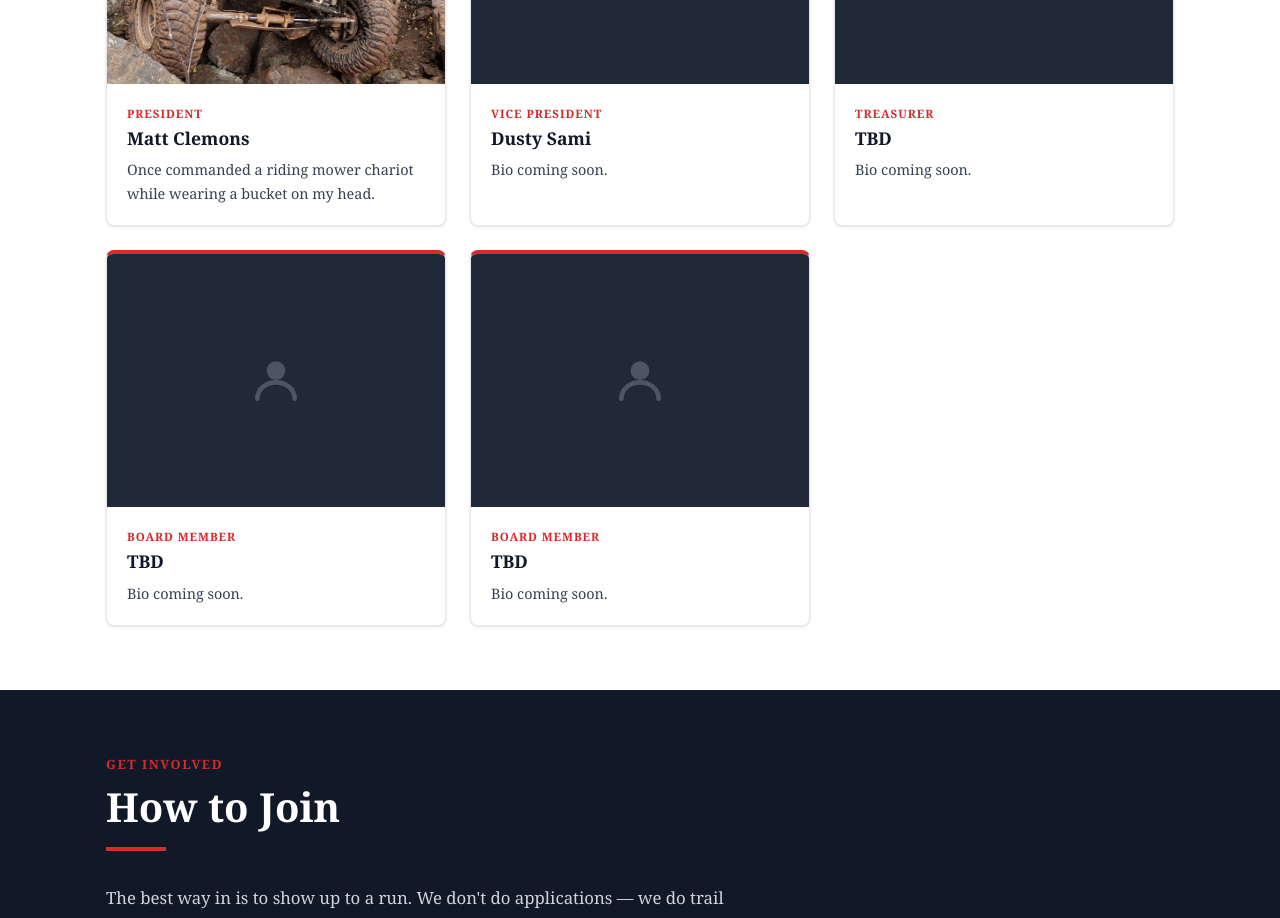
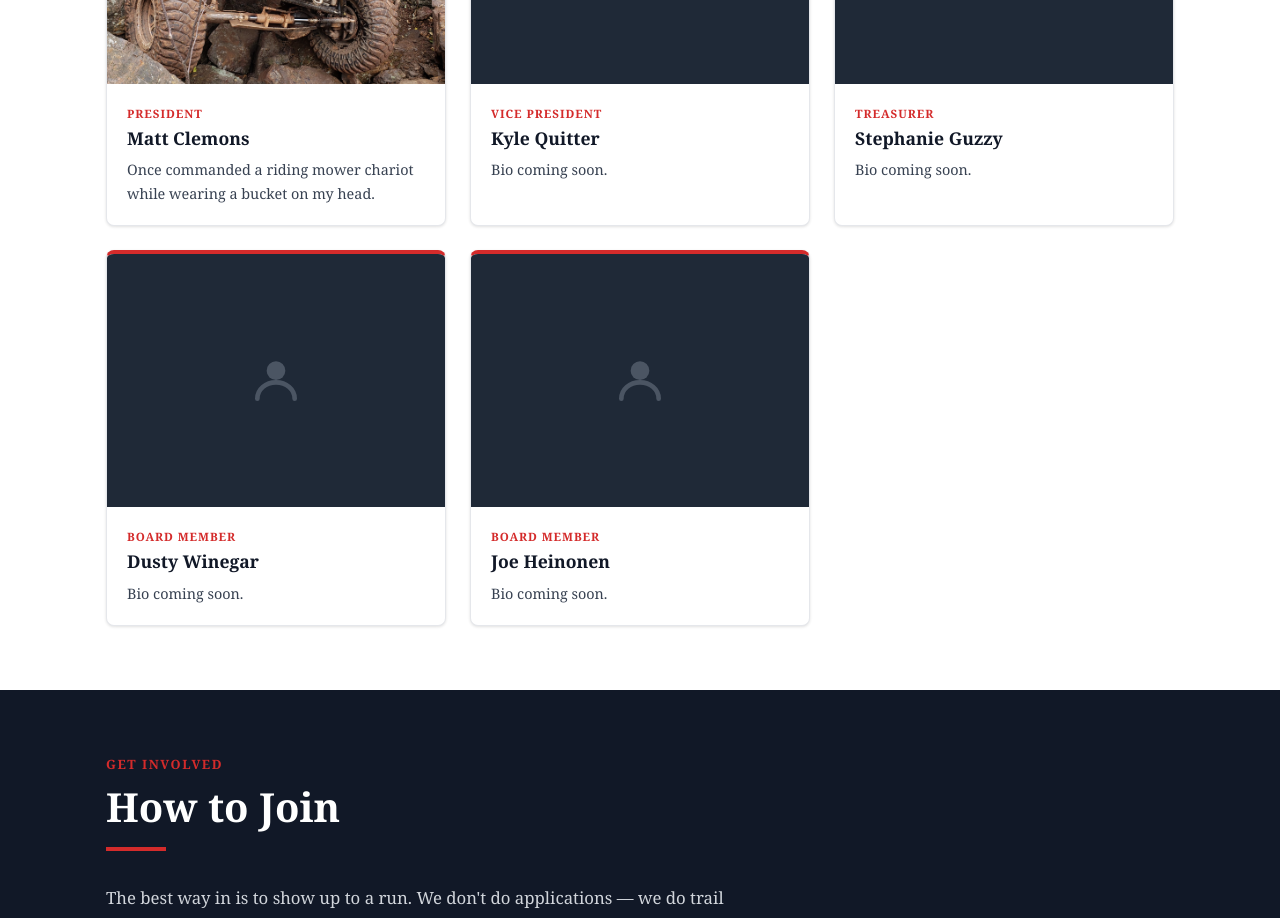
Before and after one commit to Josh-Clemons/4x4-brothers, a React (Vite) app: page /about in a window 1280 px wide. Shown: the part 3320-4238 px from the top of the page. Built offline with nearby package versions, Linux system fonts and the light colour scheme; a web font is replaced by a local one.

Commit message:
update board members

```diff
--- a/src/data/club.ts
+++ b/src/data/club.ts
@@ -61,25 +61,25 @@ const club = {
       photo: '/presidnt.jpg' as string,
     },
     {
-      name:  'Dusty Sami',
+      name:  'Kyle Quitter',
       role:  'Vice President',
       bio:   'Bio coming soon.',
       photo: '' as string,
     },
     {
-      name:  'TBD',
+      name:  'Stephanie Guzzy',
       role:  'Treasurer',
       bio:   'Bio coming soon.',
       photo: '' as string,
     },
     {
-      name:  'TBD',
+      name:  'Dusty Winegar',
       role:  'Board Member',
       bio:   'Bio coming soon.',
       photo: '' as string,
     },
     {
-      name:  'TBD',
+      name:  'Joe Heinonen',
       role:  'Board Member',
       bio:   'Bio coming soon.',
       photo: '' as string,
```
